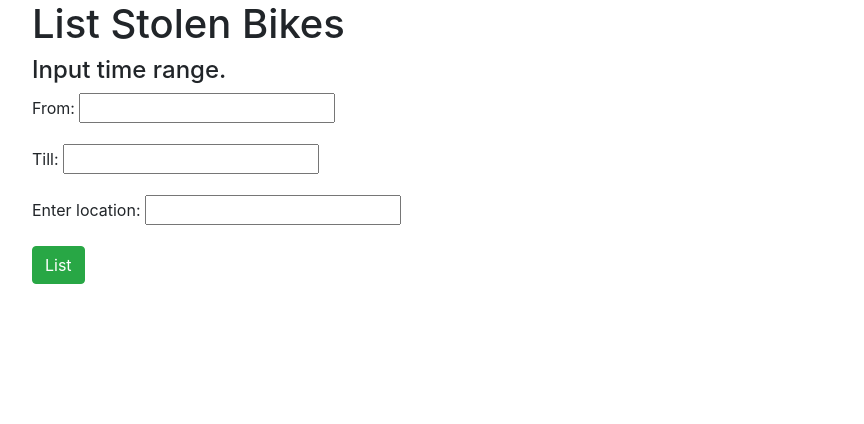
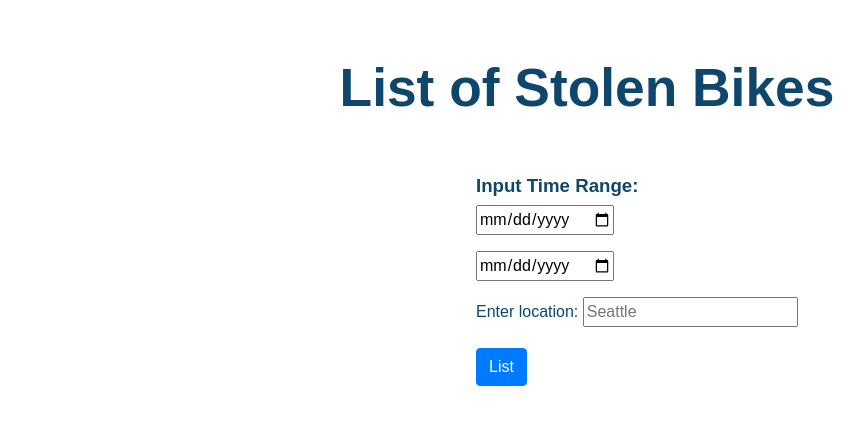
Before and after one commit to antieva/Doctor, a website built with webpack: page src/index.html in a window 1280 px wide. Shown: the whole page, without its empty margins (53-917 px from the left). Built offline with nearby package versions, Linux system fonts and the light colour scheme.

Commit message:
add styling

```diff
--- a/src/index.html
+++ b/src/index.html
@@ -5,22 +5,22 @@
   </head>
   <body>
     <div class="container">
-      <h1>List Stolen Bikes</h1>
+      <h1>List of Stolen Bikes</h1>
       <form id="bike">
-        <h4>Input time range.</h4>
+        <div class="inputForm">
+          <h4>Input Time Range:</h4>
           <div class="form-group">
-          <label for="startDate">From:</label>
-          <input id="startDate" type="text">
+            <input id="startDate" type="date">
           </div>
           <div class="form-group">
-          <label for="endDate">Till:</label>
-          <input id="endDate" type="text">
+            <input id="endDate" type="date">
           </div>
           <div class="form-group">
             <label for="location">Enter location:</label>
-          <input id="location" type="text">
+            <input id="location" placeholder="Seattle" type="text">
           </div>
-        <button class="btn btn-success" id="bikeLocation" type="submit">List</button>
+          <button class="btn btn-primary" id="bikeLocation" type="submit">List</button>
+        </div>
       </form>
       <br>
       <div id="ouput">
--- a/src/main.js
+++ b/src/main.js
@@ -43,6 +43,7 @@ $(document).ready(function() {
       let counter = 0;
       $('#output').hide();
       $('.showOutput').empty();
+      $('.showHowMany').empty();
       body.bikes.forEach(function(bike) {
         let formatedDate = timeConverter(bike.date_stolen);
         if (newStartDate < bike.date_stolen && newEndDate > bike.date_stolen) {
@@ -54,7 +55,7 @@ $(document).ready(function() {
         }
       })
       if (counter === 0) {
-        $('.showOutput').text(`No bikes were stolen between ${startDate} and ${endDate}.`);
+        $('.showOutput').text(`No bikes were stolen between ${startDate} and ${endDate} in ${location} area.`);
       } else {
         $('.showHowMany').text(`There were ${counter} bikes stolen between ${startDate} and ${endDate} in ${location} area.`);
       }
--- a/src/styles.css
+++ b/src/styles.css
@@ -1,8 +1,22 @@
 body {
   background-color: white;
+  font-family: sans-serif;
+  color: #0f466b;
 }
-
 .big {
-  font-weight: bold;
   font-size: 16pt;
 }
+h1{
+  text-align: center;
+  margin-top: 5%;
+  font-weight: bold;
+  font-size: 40pt;
+}
+h4{
+  font-size: 14pt;
+  font-weight: bold;
+}
+.inputForm{
+  margin-top: 5%;
+  margin-left: 40%;
+}
```
Lines whose indentation alone changed are shown as unchanged.
